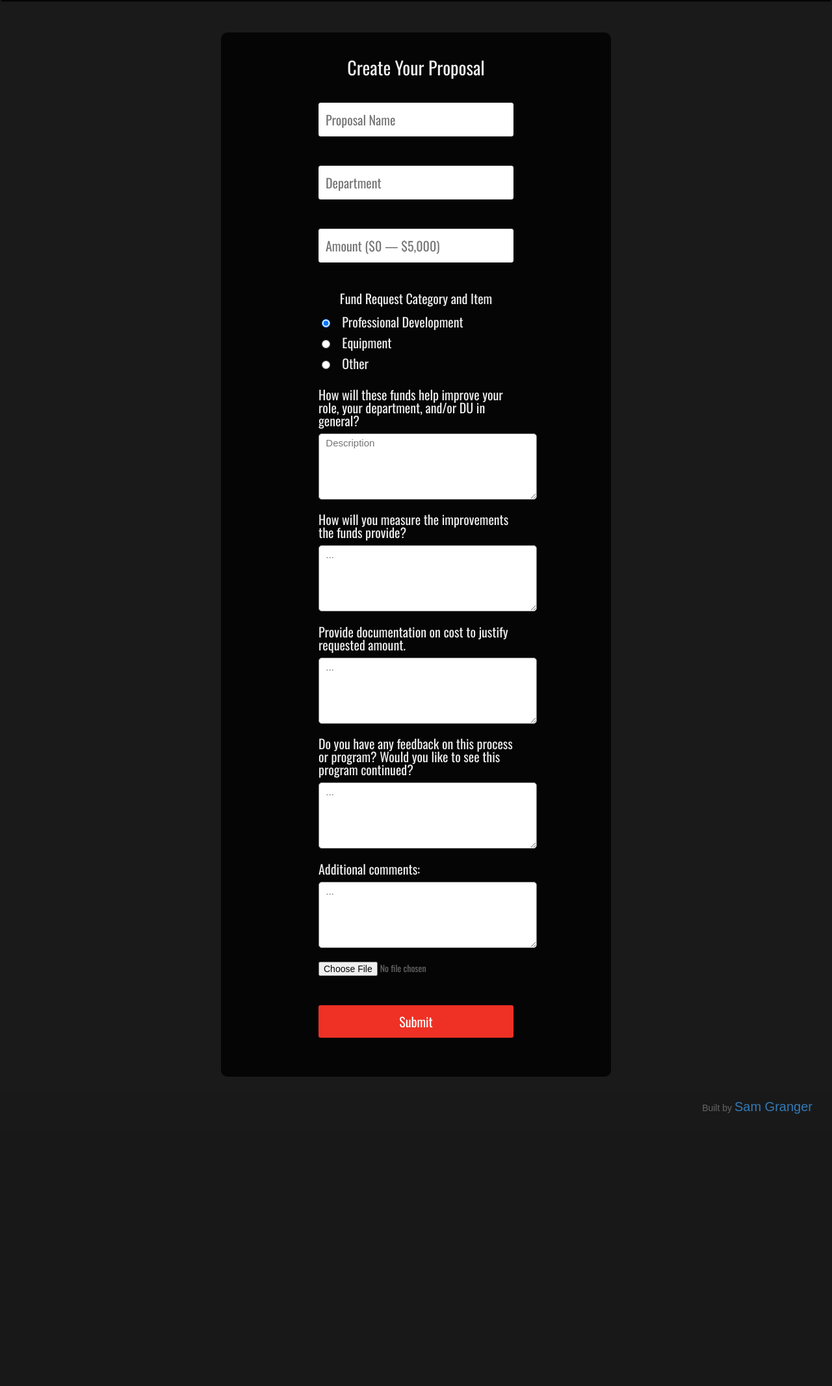
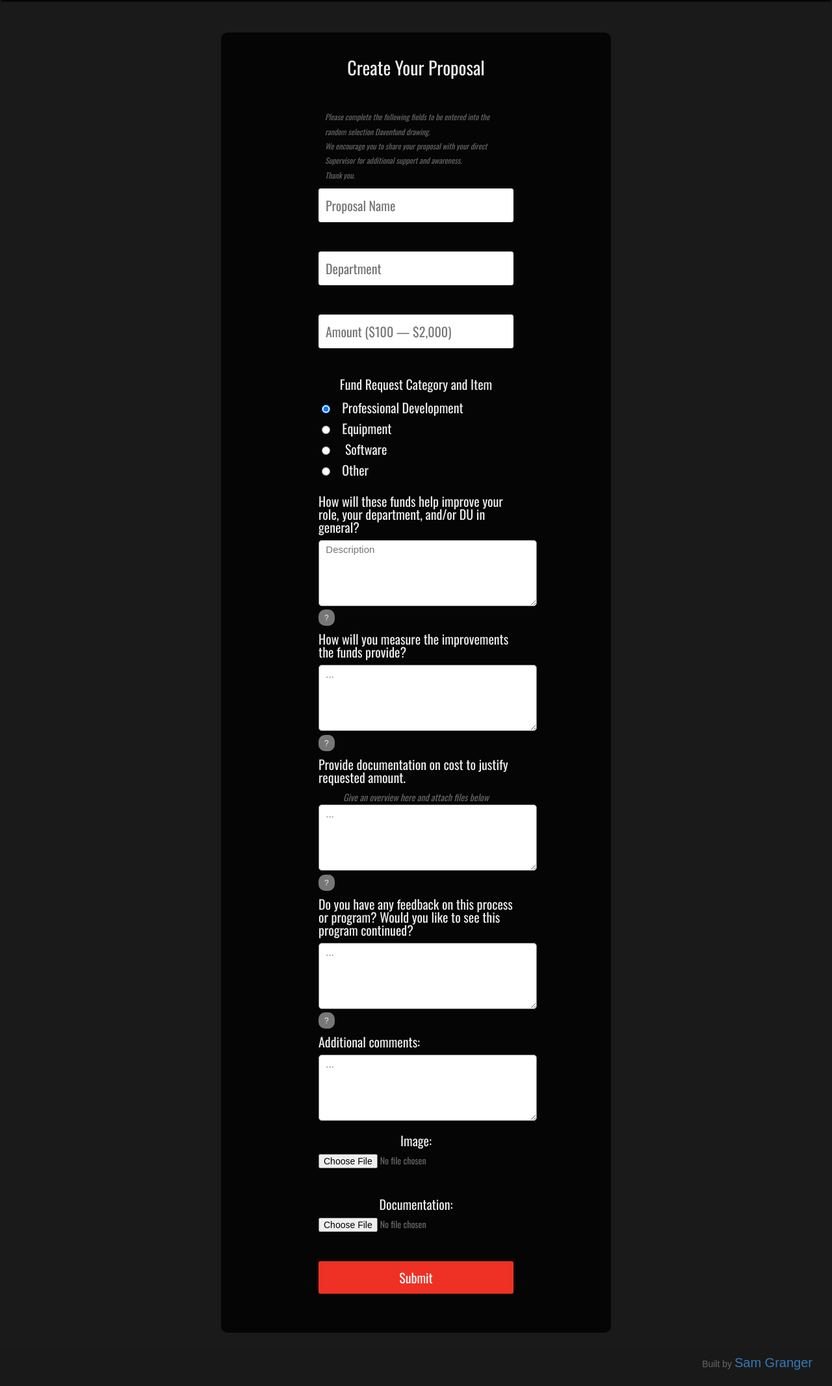
Before and after one commit to samwisegrangee/davenfund, a PHP site: page /create.php in a window 1280 px wide. Shown: the part 50-2183 px from the top of the page at 65% size. Before the commit the page ends 1764 px from the top, so only its background shows below. Run offline with PHP 8.4, Linux system fonts and the light colour scheme; some libraries are stand-ins or nearby versions.

Commit message:
Questions and Files
Added a File Upload along with the Image Upload.
Added little question bubbles for clarifying and giving examples to our
applicants.

```diff
--- a/about.php
+++ b/about.php
@@ -3,7 +3,7 @@
 
 <div class="center-container">
   <div class="proposal-container">
-    <h2>How the Davenfund Began</h2>
+    <h2>How DavenFund Began</h2>
     <div class="proposal-title">
       <div class="blue-box"></div>
       <div class="yellow-box"></div>
--- /dev/null
+++ b/assets/css/3-modules/_questions.sass
@@ -0,0 +1,28 @@
+.q-box
+  background-color: #777
+  border-radius: 10px
+  cursor: pointer
+  height: 25px
+  width: 25px
+  text-align: left
+  overflow: hidden
+  margin-top: -15px
+  margin-bottom: 10px
+
+
+  p
+    color: #eee
+    font-size: 12px
+
+.q-mark
+  display: block
+  position: absolute
+  margin-top: 4px
+  margin-left: 9px
+
+.big
+  height: 125px
+  width: 300px
+
+.q-explain
+  padding: 10px
--- a/assets/css/4-pages/_edit.sass
+++ b/assets/css/4-pages/_edit.sass
@@ -39,3 +39,11 @@
   background-color: #eee
   margin: 0 auto
   margin-bottom: 20px
+
+
+.directive-box
+  text-align: left
+  padding: 10px
+
+  em
+    font-size: 12px
--- a/assets/css/main.css
+++ b/assets/css/main.css
@@ -542,6 +542,39 @@ textarea {
   }
 }
 
+.q-box {
+  background-color: #777;
+  border-radius: 10px;
+  cursor: pointer;
+  height: 25px;
+  width: 25px;
+  text-align: left;
+  overflow: hidden;
+  margin-top: -15px;
+  margin-bottom: 10px;
+}
+
+.q-box p {
+  color: #eee;
+  font-size: 12px;
+}
+
+.q-mark {
+  display: block;
+  position: absolute;
+  margin-top: 4px;
+  margin-left: 9px;
+}
+
+.big {
+  height: 125px;
+  width: 300px;
+}
+
+.q-explain {
+  padding: 10px;
+}
+
 .container-fluid {
   padding: 0;
 }
@@ -678,6 +711,15 @@ video {
   background-color: #eee;
   margin: 0 auto;
   margin-bottom: 20px;
+}
+
+.directive-box {
+  text-align: left;
+  padding: 10px;
+}
+
+.directive-box em {
+  font-size: 12px;
 }
 
 .gallery {
--- a/assets/css/main.sass
+++ b/assets/css/main.sass
@@ -19,6 +19,7 @@
 @import '3-modules/authen'
 @import '3-modules/cards'
 @import '3-modules/nav'
+@import '3-modules/questions'
 @import '3-modules/video'
 //@import '3-modules/modal-profile'
 
--- a/assets/includes/footer.php
+++ b/assets/includes/footer.php
@@ -5,7 +5,7 @@
     <p>Built by <a href="https://www.samwisegrangee.com" target="_blank">Sam Granger</a></p>
   </footer>
 
-  <script src="http://code.jquery.com/jquery-1.9.1.js"></script>﻿
+  <script type="text/javascript" src="assets/js/jquery-3.0.0.min.js"></script>﻿
   <script src="https://maxcdn.bootstrapcdn.com/bootstrap/3.3.7/js/bootstrap.min.js" integrity="sha384-Tc5IQib027qvyjSMfHjOMaLkfuWVxZxUPnCJA7l2mCWNIpG9mGCD8wGNIcPD7Txa" crossorigin="anonymous"></script>
   <script type="text/javascript" src="assets/js/script.js"></script>
 </html>
--- a/assets/includes/postvars.php
+++ b/assets/includes/postvars.php
@@ -11,5 +11,7 @@
   $pcomments = $_POST['pcomments'];
 
   $folder = "uploaded_images/";
+  $doc_folder ="uploaded_docs/";
 
   $upload_image = $folder . basename($_FILES["image"]["name"]);
+  $upload_file = $doc_folder . basename($_FILES["document"]["name"]);
--- a/assets/js/script.js
+++ b/assets/js/script.js
@@ -1,6 +1,6 @@
 $(document).ready(function() {
+
   //Fade In Page
-
   $('body').css('display', 'none');
   $('body').fadeIn(1500);
 
@@ -63,4 +63,11 @@ $(document).ready(function() {
     }
   });
 
+  //Toggles the size of the Question boxes
+  $(".q-box").click(function(){
+    $(this).toggleClass("big");
+  });
+
+
+
 });
--- a/create.php
+++ b/create.php
@@ -6,10 +6,12 @@ if(isset($_POST['insert']))
 
   include('assets/includes/postvars.php');
 
-  if (move_uploaded_file($_FILES["image"]["tmp_name"], $upload_image)) {
+  move_uploaded_file($_FILES["image"]["tmp_name"], $upload_image);
+
+  move_uploaded_file($_FILES["document"]["tmp_name"], $upload_file);
 
   // Query to insert data
-    $pdoQuery = "INSERT INTO `proposals`(`pname`, `pdept`, `pamount`, `prequest`, `pdescription`, `pmeasure`, `pdocument`, `pfeedback`, `pcomments`, image) VALUES (:pname, :pdept, :pamount, :prequest, :pdescription, :pmeasure, :pdocument, :pfeedback, :pcomments, '$upload_image')";
+  $pdoQuery = "INSERT INTO proposals(pname, pdept, pamount, prequest, pdescription, pmeasure, pdocument, pfeedback, pcomments, image, document) VALUES (:pname, :pdept, :pamount, :prequest, :pdescription, :pmeasure, :pdocument, :pfeedback, :pcomments, '$upload_image', '$upload_file')";
 
   $pdoResult = $pdoConnect->prepare($pdoQuery);
 
@@ -21,7 +23,6 @@ if(isset($_POST['insert']))
       //echo 'Data Inserted';
   }else{
       echo 'Data Not Inserted';
-    }
   }
 }
 
@@ -36,18 +37,24 @@ include('assets/includes/header.php');
   <div class="center-form">
 
     <form action="" method="post" enctype="multipart/form-data">
+      <div class="directive-box">
+        <em>Please complete the following fields to be entered into the random selection Davenfund drawing. <br> We encourage you to share your proposal with your direct Supervisor for additional support and awareness. <br> Thank you. </em>
+      </div>
+
 
         <input type="text" name="pname" required placeholder="Proposal Name"><br><br>
 
         <input type="text" name="pdept" required placeholder="Department"><br><br>
 
-        <input type="number" name="pamount" required placeholder="Amount ($0 — $5,000)" min="0" max="5000"><br><br>
+        <input type="number" name="pamount" required placeholder="Amount ($100 — $2,000)" min="0" max="2000"><br><br>
 
         <p class="form-text">Fund Request Category and Item</p>
         <div class="radio-container">
                   <!--Need Item fields-->
           <input type="radio" name="prequest" value="Professional Development" checked>&nbsp;&nbsp;&nbsp;&nbsp;Professional Development<br>
           <input type="radio" name="prequest" value="Equipment">&nbsp;&nbsp;&nbsp;&nbsp;Equipment<br>
+          <input type="radio" name="prequest" value="Software">
+          &nbsp;&nbsp;&nbsp;&nbsp;Software<br>
           <input type="radio" name="prequest" value="Other">&nbsp;&nbsp;&nbsp;&nbsp;Other<br>
         </div>
         <br>
@@ -55,21 +62,43 @@ include('assets/includes/header.php');
           <!--textarea should be cols="40" when Helvetica Neue Lt-->
           <p class="form-text">How will these funds help improve your role, your department, and/or DU in general?</p>
           <textarea rows="4" cols="35" placeholder="&nbsp;&nbsp;Description" name="pdescription"></textarea>
+          <div class="q-box">
+            <p class="q-mark">?</p>
+            <p class="q-explain"><br>Ex. Able to spend less time switching between programs by having two monitors, able to utilize more program functionality by attending the conference, etc.</p>
+          </div>
 
           <p class="form-text">How will you measure the improvements the funds provide?</p>
           <textarea rows="4" cols="35" placeholder="&nbsp;&nbsp;..." name="pmeasure"></textarea>
+          <div class="q-box">
+            <p class="q-mark">?</p>
+            <p class="q-explain"><br>Ex. Saved two hours per week because of software training, 15% more efficient with two monitors, 40% less back pain while working because of my stand up desk, etc.</p>
+          </div>
+
 
           <p class="form-text">Provide documentation on cost to justify requested amount.</p>
-          <textarea rows="4" cols="35" placeholder="&nbsp;&nbsp;..." name="pdocument"></textarea>
+          <em>Give an overview here and attach files below</em>
+          <textarea rows="4" cols="35" placeholder="&nbsp;&nbsp;... " name="pdocument"></textarea>
+          <div class="q-box">
+            <p class="q-mark">?</p>
+            <p class="q-explain"><br>Ex. Quote for cost of equipment or software desired, webpage showing conference or course material with content and cost, email from Facilities or IT supporting your request, etc. </p>
+          </div>
 
           <p class="form-text">Do you have any feedback on this process or program? Would you like to see this program continued?</p>
           <textarea rows="4" cols="35" placeholder="&nbsp;&nbsp;..." name="pfeedback"></textarea>
+          <div class="q-box">
+            <p class="q-mark">?</p>
+            <p class="q-explain"><br>List ways we can improve this system or application process, list any feedback on future program enhancements or desires, etc.</p>
+          </div>
 
           <p class="form-text">Additional comments:</p>
           <textarea rows="4" cols="35" placeholder="&nbsp;&nbsp;..." name="pcomments"></textarea>
         </div>
 
-        <input type="file" name="image" id="fileToUpload"><br><br>
+        <p class="form-text">Image:</p>
+        <input type="file" name="image"><br><br>
+
+        <p class="form-text">Documentation:</p>
+        <input type="file" name="document"><br><br>
 
 
         <input type="submit" name="insert" value="Submit">
```
Also changed, not shown: edit.php (+43 -5 lines), profile.php (+9 -1 lines), uploaded_images/Auld-Lang-Syne-Guitar.gif (added), uploaded_images/breson.jpg (added), 2 other files. Lines whose indentation alone changed are shown as unchanged.
